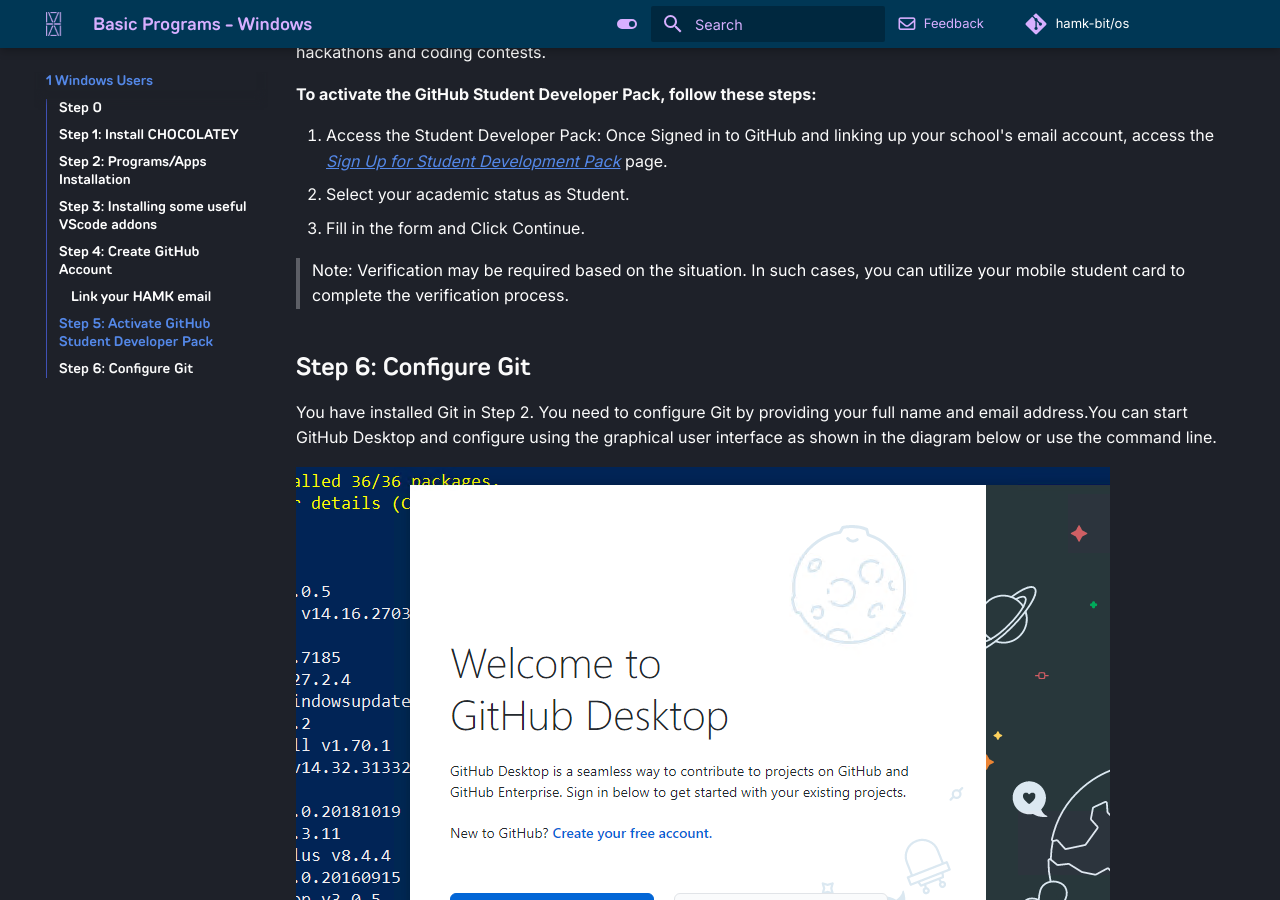
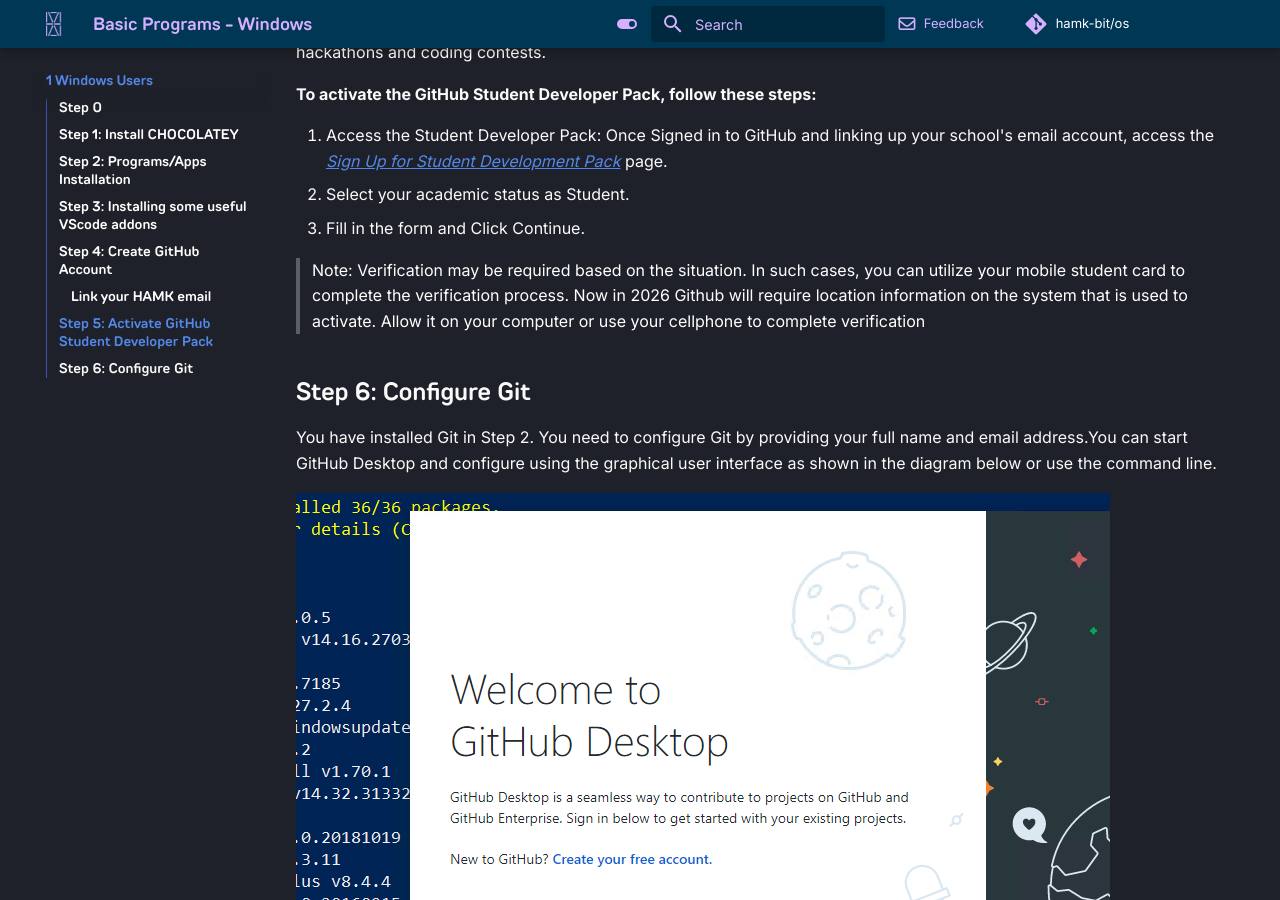
Before and after one commit to hamk-business-information-technology/os, an MkDocs documentation site: the page built from docs/index.md, in a window 1280 px wide and 900 px high, scrolled down 3766 px. Built offline with MkDocs 1.6.1 and Material for MkDocs 9.7.7, drawn with Linux system fonts in a browser that asks for light colours; comment, search, counter and statistics services are not loaded; a style sheet for code colours, icons or effects is not loaded.

Commit message:
Revise verification process details for 2026
Updated verification note to include new location information requirement for 2026.

```diff
--- a/docs/index.md
+++ b/docs/index.md
@@ -122,7 +122,7 @@
 2. Select your academic status as Student.
 3. Fill in the form and Click Continue.
 
-  > Note: Verification may be required based on the situation. In such cases, you can utilize your mobile student card to complete the verification process.
+  > Note: Verification may be required based on the situation. In such cases, you can utilize your mobile student card to complete the verification process. Now in 2026 Github will require location information on the system that is used to activate. Allow it on your computer or use your cellphone to complete verification
 
 ## Step 6: Configure Git
 
```
